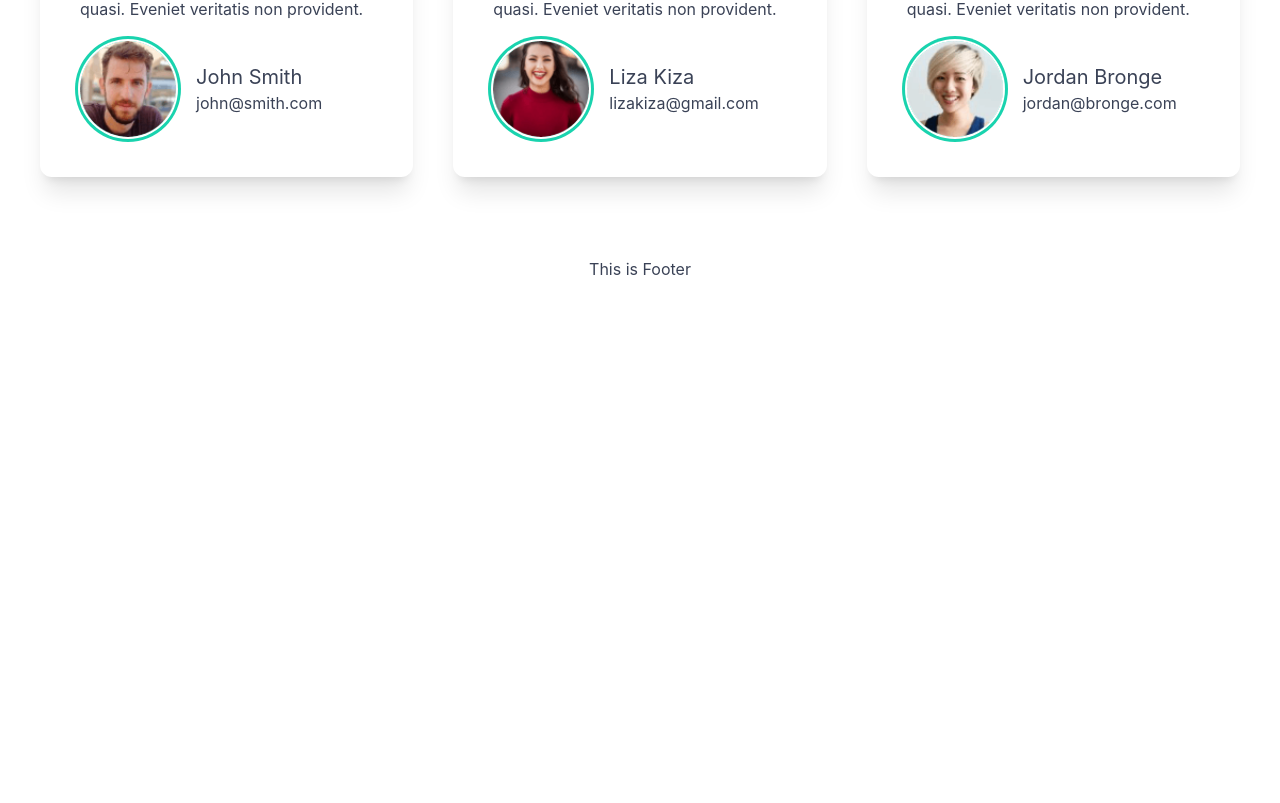
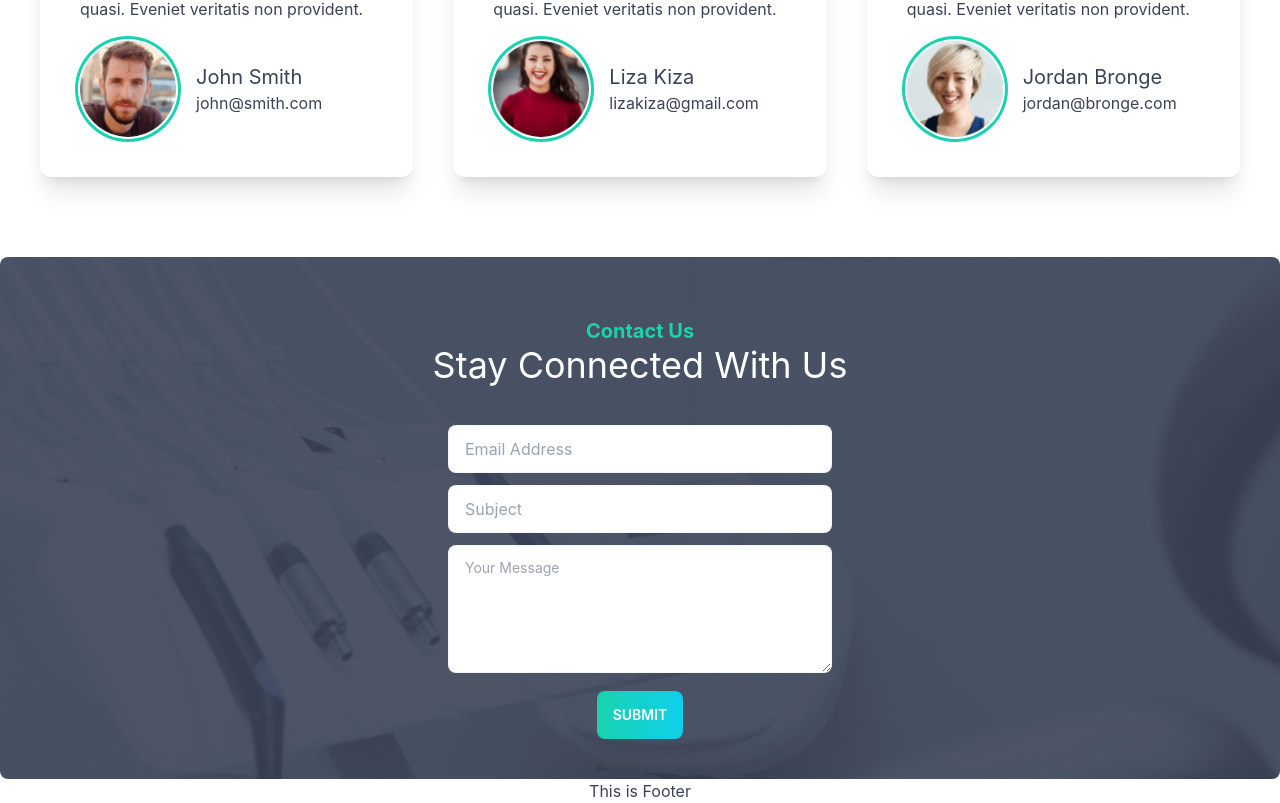
Before and after one commit to mahin-wd/doctors-panel-client, a React (Create React App) app: page / in a window 1280 px wide. Shown: the part 3521-4324 px from the top of the page. Before the commit the page ends 3802 px from the top, so only its background shows below. Built offline with nearby package versions, Linux system fonts and the light colour scheme.

Commit message:
added contact form

```diff
--- /dev/null
+++ b/src/Pages/Home/ContaceForm/ContactForm.js
@@ -0,0 +1,32 @@
+import React from 'react';
+import PrimaryBtn from '../../../Components/PrimaryBtn/PrimaryBtn';
+import bg from '../../../assets/images/appointment.png'
+
+const ContactForm = () => {
+    return (
+        <div style={{
+            background: `url(${bg})`
+        }} className="py-10 rounded-lg">
+            <div className='mt-5 mb-10'>
+                <p className="text-xl text-secondary font-bold">Contact Us</p>
+                <h3 className="text-4xl text-white">Stay Connected With Us</h3>
+            </div>
+
+            <div className='my-3'>
+                <input type="email" placeholder="Email Address" className="input input-bordered w-96" />
+            </div>
+
+            <div className='my-3'>
+                <input type="text" placeholder="Subject" className="input input-bordered w-96" />
+            </div>
+
+            <div className='my-3'>
+                <textarea className="textarea textarea-bordered w-96 h-32" placeholder="Your Message"></textarea>
+            </div>
+
+            <PrimaryBtn>Submit</PrimaryBtn>
+        </div>
+    );
+};
+
+export default ContactForm;
--- a/src/Pages/Home/Home/Home.js
+++ b/src/Pages/Home/Home/Home.js
@@ -1,5 +1,6 @@
 import React from 'react';
 import Banner from '../Banner/Banner';
+import ContactForm from '../ContaceForm/ContactForm';
 import DentalCare from '../DentalCare/DentalCare';
 import Info from '../Info/Info';
 import MakeAppoinment from '../MakeAppoinment/MakeAppoinment';
@@ -15,6 +16,7 @@ const Home = () => {
             <DentalCare />
             <MakeAppoinment />
             <Testimonial />
+            <ContactForm />
         </div>
     );
 };
```
